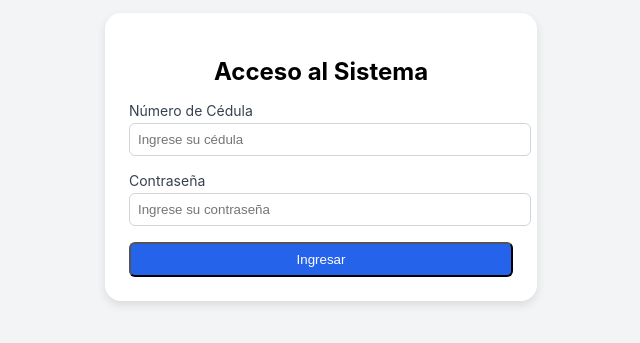
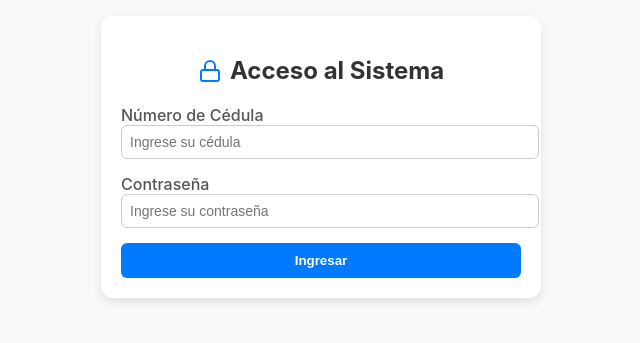
Before and after one commit to Jonathann-h/tp-is1, a React (Create React App) app: page / in a window 1280 px wide. Shown: the part 243-586 px from the top of the page, without its empty margins (319-959 px from the left). Built offline with nearby package versions, Linux system fonts and the light colour scheme.

Commit message:
Mejora en el fondo y png

```diff
--- a/src/components/login.css
+++ b/src/components/login.css
@@ -1,65 +1,87 @@
+/* Fondo claro */
 .login-container {
   display: flex;
   align-items: center;
   justify-content: center;
   min-height: 100vh;
-    background-color: #f3f4f6;
+  background-color: #f8f9fa;
 }
 
+/* Tarjeta de login */
 .login-card {
-    width: 24rem;
-    padding: 1.5rem;
-    background: white;
-    border-radius: 1rem;
-    box-shadow: 0px 4px 10px rgba(0, 0, 0, 0.1);
+  width: 400px;
+  padding: 20px;
+  background-color: white;
+  border-radius: 12px;
+  box-shadow: 0 4px 10px rgba(0, 0, 0, 0.1);
 }
 
+/* Título con ícono */
 .login-title {
+  display: flex;
+  align-items: center;
+  justify-content: center;
+  gap: 8px;
   font-size: 1.5rem;
   font-weight: bold;
   text-align: center;
-    margin-bottom: 1rem;
+  color: #333;
 }
 
+/* Ícono de candado */
+.lock-icon {
+  width: 24px;
+  height: 24px;
+  color: #007bff;
+}
+
+/* Campos de entrada */
 .input-group {
-    margin-bottom: 1rem;
+  margin-bottom: 15px;
 }
 
 .label {
   display: block;
-    color: #374151;
-    font-size: 0.875rem;
-    margin-bottom: 0.25rem;
+  color: #555;
+  font-weight: 500;
 }
 
 .input {
   width: 100%;
-    padding: 0.5rem;
-    border: 1px solid #d1d5db;
-    border-radius: 0.375rem;
+  padding: 8px;
+  border: 1px solid #ccc;
+  border-radius: 6px;
+  font-size: 14px;
 }
 
+/* Botón */
 .login-button {
   width: 100%;
-    padding: 0.5rem;
-    background-color: #2563eb;
+  padding: 10px;
+  background-color: #007bff;
   color: white;
-    border-radius: 0.375rem;
+  border: none;
+  border-radius: 6px;
+  cursor: pointer;
+  font-weight: bold;
   transition: background 0.3s;
 }
 
 .login-button:hover {
-    background-color: #1e40af;
+  background-color: #0056b3;
 }
 
+/* Mensaje emergente */
 .dialog-message {
   display: flex;
   align-items: center;
-    color: #dc2626;
+  color: #dc3545;
+  font-size: 14px;
 }
 
 .icon {
-    margin-right: 0.5rem;
-    width: 1.25rem;
-    height: 1.25rem;
+  width: 20px;
+  height: 20px;
+  margin-right: 8px;
+  color: #dc3545;
 }
--- a/src/components/login.js
+++ b/src/components/login.js
@@ -2,7 +2,7 @@ import { useState } from "react";
 import { Card, CardContent } from "./ui/card";
 import { Input } from "./ui/input";
 import { Button } from "./ui/button";
-import { AlertCircle } from "./Icons/AlertCircle";
+import { AlertCircle, Lock } from "lucide-react"; // Agregamos el icono de candado
 import { Dialog, DialogContent, DialogTitle } from "./ui/dialog";
 import "./login.css";
 
@@ -19,7 +19,9 @@ export default function Login() {
   return (
     <div className="login-container">
       <Card className="login-card">
-        <h2 className="login-title">Acceso al Sistema</h2>
+        <h2 className="login-title">
+          <Lock className="lock-icon" /> Acceso al Sistema
+        </h2>
         <CardContent>
           <div className="input-group">
             <label className="label">Número de Cédula</label>
```
Lines whose indentation alone changed are shown as unchanged.
